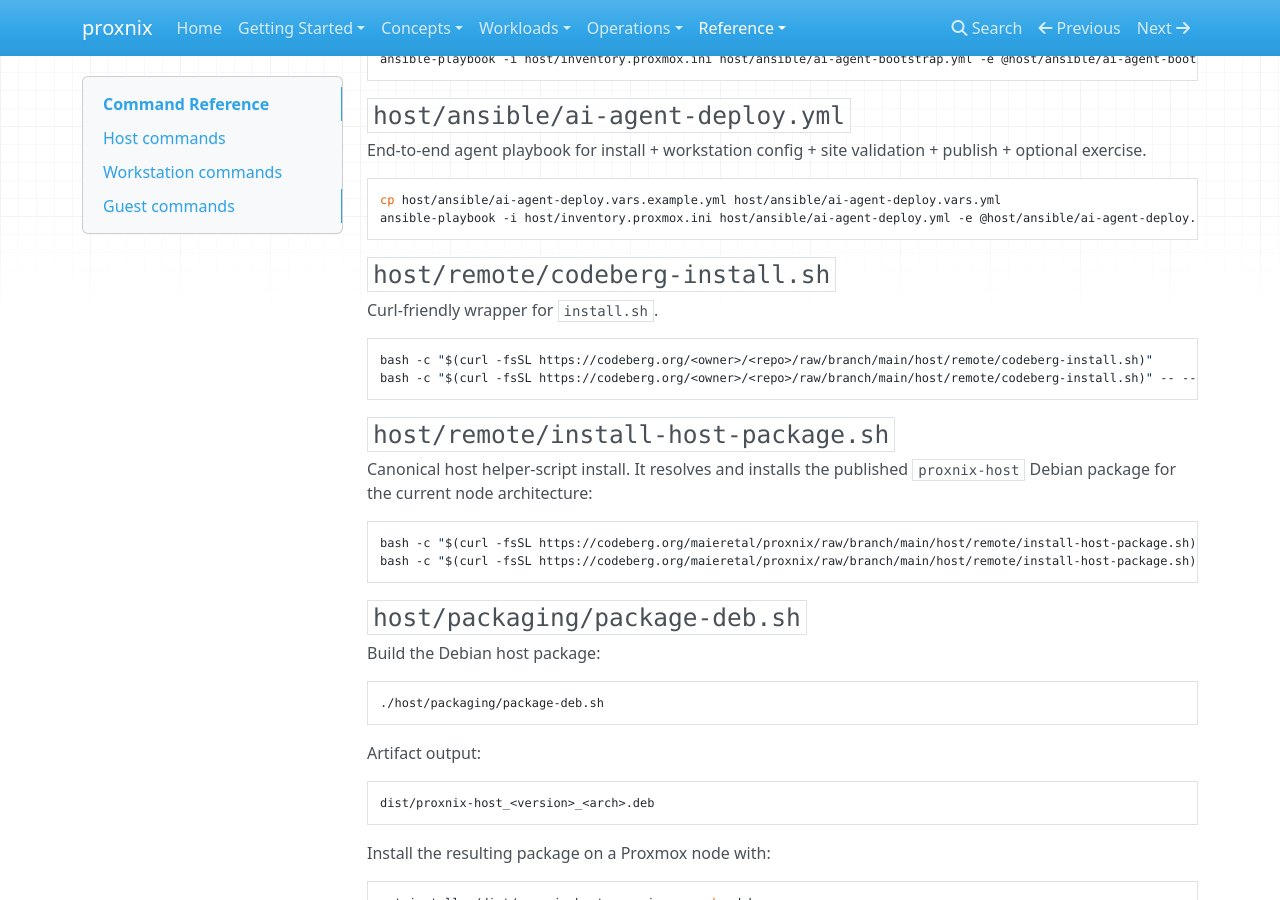
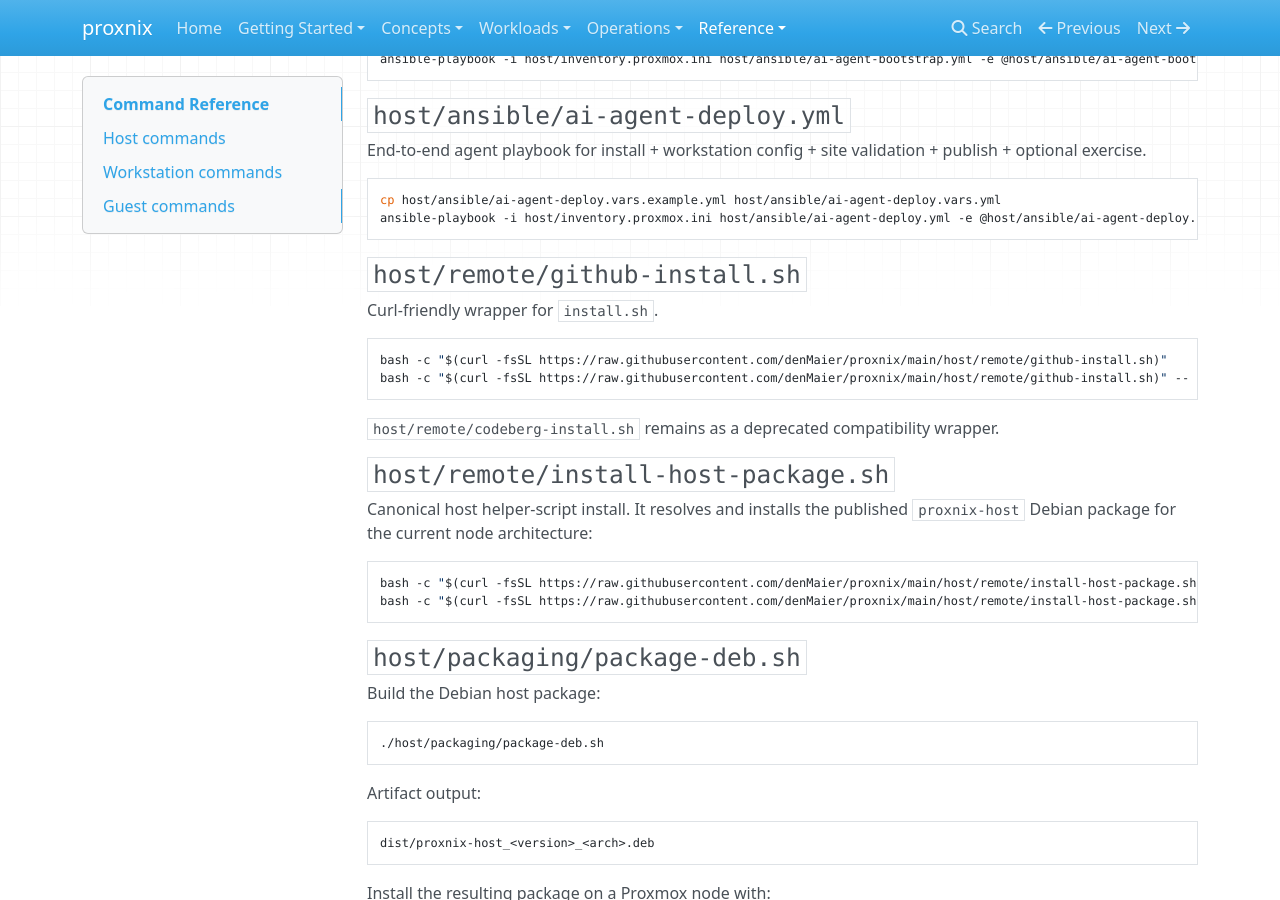
Before and after one commit to denMaier/proxnix, an MkDocs documentation site: the page built from docs/reference/commands.md, in a window 1280 px wide and 900 px high, scrolled down 736 px. Built offline with MkDocs 1.6.1, drawn with Linux system fonts in a browser that asks for light colours; nearby versions of some CDN libraries.

Commit message:
Switch public install paths to GitHub

````diff
--- a/docs/reference/commands.md
+++ b/docs/reference/commands.md
@@ -47,14 +47,16 @@
 ansible-playbook -i host/inventory.proxmox.ini host/ansible/ai-agent-deploy.yml -e @host/ansible/ai-agent-deploy.vars.yml
 ```
 
-### `host/remote/codeberg-install.sh`
+### `host/remote/github-install.sh`
 
 Curl-friendly wrapper for `install.sh`.
 
 ```bash
-bash -c "$(curl -fsSL https://codeberg.org/<owner>/<repo>/raw/branch/main/host/remote/codeberg-install.sh)"
-bash -c "$(curl -fsSL https://codeberg.org/<owner>/<repo>/raw/branch/main/host/remote/codeberg-install.sh)" -- --dry-run
+bash -c "$(curl -fsSL https://raw.githubusercontent.com/denMaier/proxnix/main/host/remote/github-install.sh)"
+bash -c "$(curl -fsSL https://raw.githubusercontent.com/denMaier/proxnix/main/host/remote/github-install.sh)" -- --dry-run
 ```
+
+`host/remote/codeberg-install.sh` remains as a deprecated compatibility wrapper.
 
 ### `host/remote/install-host-package.sh`
 
@@ -62,8 +64,8 @@
 `proxnix-host` Debian package for the current node architecture:
 
 ```bash
-bash -c "$(curl -fsSL https://codeberg.org/maieretal/proxnix/raw/branch/main/host/remote/install-host-package.sh)"
-bash -c "$(curl -fsSL https://codeberg.org/maieretal/proxnix/raw/branch/main/host/remote/install-host-package.sh)" -- --version 0.1.0
+bash -c "$(curl -fsSL https://raw.githubusercontent.com/denMaier/proxnix/main/host/remote/install-host-package.sh)"
+bash -c "$(curl -fsSL https://raw.githubusercontent.com/denMaier/proxnix/main/host/remote/install-host-package.sh)" -- --version 0.1.0
 ```
 
 ### `host/packaging/package-deb.sh`
````
Also changed, not shown: docs/ai/AI_AGENT_INSTALLATION.md (+2 -2 lines), docs/getting-started/installation.md (+4 -4 lines), docs/operations/host-packages.md (+2 -2 lines), docs/reference/files-and-directories.md (+3 -1 lines), 6 other files.
